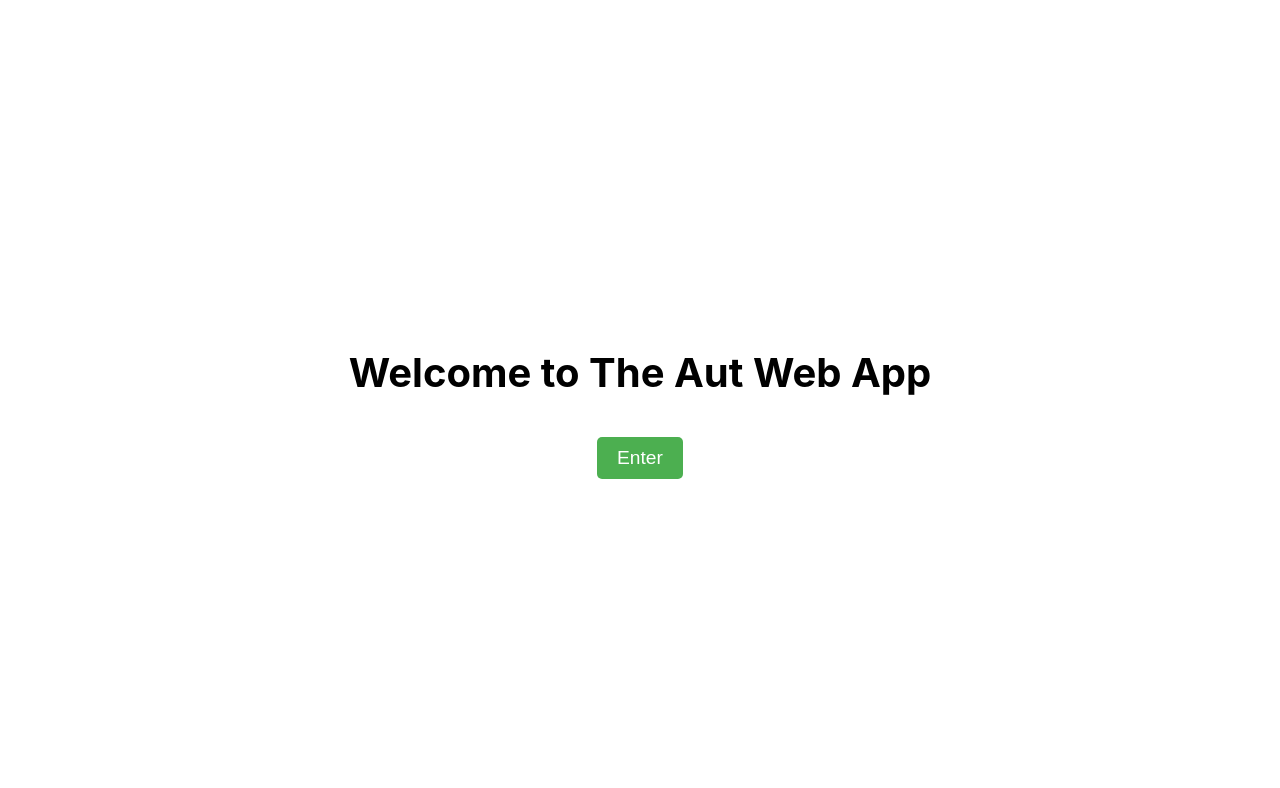
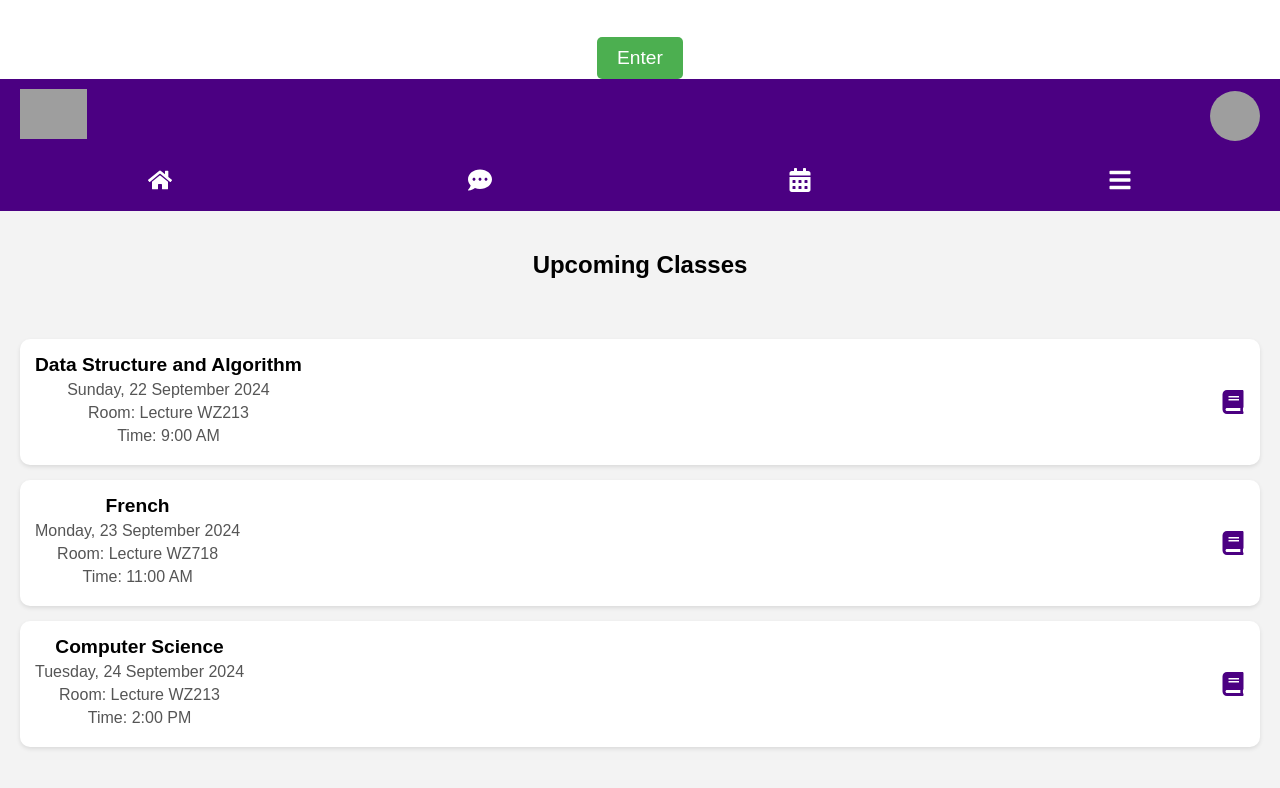
Before and after one commit to vst2213/AUT-Plus, a React (Create React App) app in the folder autplus/: page /calendar in a window 1280 px wide. Shown: the top 788 px of the page. Built offline with nearby package versions, Linux system fonts and the light colour scheme; grey boxes are pictures that could not be loaded.

Commit message:
fixed schedule icon bug
fixed schedule icon bug

```diff
--- a/autplus/src/App.js
+++ b/autplus/src/App.js
@@ -12,12 +12,18 @@ import MakeBooking from "./MakeBooking";
 import Notifications from "./Notifications";
 import Contacts from "./Contacts"; // Import Contacts
 import SubmitFeedback from "./SubmitFeedback"; // Import the new SubmitFeedback component
+import Calendar from "./Calendar"; // Import Calendar
 
 import "./App.css"; // Import custom CSS for styling
 
 function App() {
   const [isButtonClicked, setIsButtonClicked] = useState(false);
   const [bookingDetails, setBookingDetails] = useState(null);
+  const [notificationDetails, setNotificationDetails] = useState([]);
+
+  const handleSetNotificationDetails = (newNotification) => {
+    setNotificationDetails((prevNotifications) => [...prevNotifications, newNotification]);
+  };
 
   const handleButtonClick = () => {
     setIsButtonClicked(true); // Set the state to true when the button is clicked
@@ -57,6 +63,8 @@ function App() {
             path="/notifications"
             element={<Notifications bookingDetails={bookingDetails} />}
           />
+          <Route path="/calendar" element={<Calendar setNotificationDetails={handleSetNotificationDetails} />} />
+
           <Route path="/submit-feedback" element={<SubmitFeedback />} /> {/* Add route for SubmitFeedback */}
         </Routes>
       </div>
--- /dev/null
+++ b/autplus/src/Calendar.css
@@ -0,0 +1,102 @@
+
+/* General styling for the calendar container */
+.calendar-container {
+  display: flex;
+  flex-direction: column;
+  min-height: 100vh;
+  width: 100vw;
+  font-family: Arial, sans-serif;
+  background-color: #f3f3f3;
+}
+
+/* Class schedule section */
+.class-schedule {
+  padding: 20px;
+}
+
+.class-item {
+  display: flex;
+  justify-content: space-between;
+  align-items: center;
+  padding: 15px;
+  margin-bottom: 15px;
+  background-color: #fff;
+  border-radius: 10px;
+  box-shadow: 0 2px 4px rgba(0, 0, 0, 0.1);
+  position: relative; /* For positioning the popup */
+}
+
+.class-details h3 {
+  margin: 0;
+  font-size: 1.2rem;
+}
+
+.class-details p {
+  margin: 5px 0;
+  color: #555;
+}
+
+/* Style for the clickable icon */
+.class-icon {
+  color: #4b0082;
+  font-size: 24px;
+  cursor: pointer; /* Pointer cursor for clickable icon */
+}
+
+/* Popup styling */
+.popup {
+  position: absolute; /* Absolute positioning */
+  right: 10px; /* Align to the right of the class item */
+  top: 50%; /* Center vertically within the class item */
+  transform: translateY(-50%); /* Adjust position */
+  background-color: #fff;
+  border: 1px solid #ccc;
+  border-radius: 8px;
+  box-shadow: 0 2px 8px rgba(0, 0, 0, 0.2);
+  padding: 15px;
+  z-index: 100; /* High z-index to ensure it appears above other elements */
+  width: 220px; /* Set width for consistent layout */
+}
+
+.popup h4 {
+  margin: 0;
+  font-size: 1rem;
+}
+
+.popup ul {
+  list-style-type: none;
+  padding: 0;
+  margin: 0;
+}
+
+.popup li {
+  margin: 8px 0;
+  cursor: pointer; /* Pointer cursor for list items */
+  color: #4b0082; /* Slight color change for options */
+}
+
+/* Hover effect for popup items */
+.popup li:hover {
+  text-decoration: underline;
+}
+
+/* Enhanced information section within the popup */
+.enhanced-info-popup {
+  margin-top: 10px;
+  padding-top: 10px;
+  border-top: 1px solid #eee;
+  color: #333;
+  font-size: 0.9rem;
+}
+
+/* Overall enhanced info styling */
+.enhanced-info {
+  margin-top: 20px;
+  padding: 15px;
+  background-color: #fafafa;
+  border: 1px solid #ddd;
+  border-radius: 8px;
+  box-shadow: 0 2px 4px rgba(0, 0, 0, 0.1);
+  font-size: 1rem;
+  color: #333;
+}
--- /dev/null
+++ b/autplus/src/Calendar.js
@@ -0,0 +1,145 @@
+import React, { useState, useEffect, useRef } from "react";
+import "./Calendar.css";
+import { Link } from "react-router-dom";
+import { FaHome, FaCommentDots, FaBars, FaBook, FaCalendarAlt } from "react-icons/fa"; // FaCalendarAlt 추가
+
+const Calendar = ({ setNotificationDetails }) => {
+  // Sample data for upcoming classes
+  const [upcomingClasses, setUpcomingClasses] = useState([
+    {
+      name: "Data Structure and Algorithm",
+      room: "Lecture WZ213",
+      time: "9:00 AM",
+      day: "Sunday",
+      date: "22",
+      month: "September",
+      year: "2024",
+      details: "This course focuses on advanced algorithms and their applications."
+    },
+    {
+      name: "French",
+      room: "Lecture WZ718",
+      time: "11:00 AM",
+      day: "Monday",
+      date: "23",
+      month: "September",
+      year: "2024",
+      details: "Learn basic French communication skills in this course."
+    },
+    {
+      name: "Computer Science",
+      room: "Lecture WZ213",
+      time: "2:00 PM",
+      day: "Tuesday",
+      date: "24",
+      month: "September",
+      year: "2024",
+      details: "Introduction to computer science concepts and programming."
+    },
+  ]);
+
+  const [activeClassIndex, setActiveClassIndex] = useState(null);
+  const [enhancedInfo, setEnhancedInfo] = useState(null);
+  const popupRef = useRef(null);
+
+  useEffect(() => {
+    const handleClickOutside = (event) => {
+      if (popupRef.current && !popupRef.current.contains(event.target)) {
+        setActiveClassIndex(null);
+        setEnhancedInfo(null);
+      }
+    };
+
+    document.addEventListener("mousedown", handleClickOutside);
+
+    return () => {
+      document.removeEventListener("mousedown", handleClickOutside);
+    };
+  }, []);
+
+  const togglePopup = (index) => {
+    if (activeClassIndex === index) {
+      setActiveClassIndex(null);
+      setEnhancedInfo(null);
+    } else {
+      setActiveClassIndex(index);
+      setEnhancedInfo(null);
+    }
+  };
+
+  const handleEnhancedInfo = (classItem) => {
+    setEnhancedInfo(classItem.details);
+  };
+
+  const handleSetNotification = (classItem) => {
+    const notification = {
+      name: classItem.name,
+      date: `${classItem.day}, ${classItem.date} ${classItem.month} ${classItem.year}`,
+    };
+    setNotificationDetails(notification); // 알림 추가
+  };
+
+  return (
+    <div className="calendar-container">
+      {/* Header */}
+      <div className="header">
+        <div className="left-header">
+          <img src="path/to/aut-logo.png" alt="AUT Logo" className="logo" />
+        </div>
+        <div className="right-header">
+          <img src="path/to/profile-pic.png" alt="Profile" className="profile-pic" />
+        </div>
+      </div>
+
+      {/* Top Navigation Bar */}
+      <div className="top-nav">
+        <Link to="/Home">
+          <FaHome className="nav-icon" />
+        </Link>
+        <Link to="/community">
+          <FaCommentDots className="nav-icon" />
+        </Link>
+        <Link to="/calendar">
+          <FaCalendarAlt className="nav-icon" /> {/* Calendar 아이콘 추가 */}
+        </Link>
+        <FaBars className="nav-icon" />
+      </div>
+
+      <h2>Upcoming Classes</h2>
+      <div className="class-schedule">
+        {upcomingClasses.map((classItem, index) => (
+          <div key={index} className="class-item">
+            <div className="class-details">
+              <h3>{classItem.name}</h3>
+              <p>{classItem.day}, {classItem.date} {classItem.month} {classItem.year}</p>
+              <p>Room: {classItem.room}</p>
+              <p>Time: {classItem.time}</p>
+            </div>
+            <FaBook className="class-icon" onClick={() => togglePopup(index)} />
+            {activeClassIndex === index && (
+              <div className="popup" ref={popupRef}>
+                {!enhancedInfo ? (
+                  <>
+                    <h4>Options</h4>
+                    <ul>
+                      <li>Navigate</li>
+                      <li onClick={() => handleEnhancedInfo(classItem)}>Enhanced Information</li>
+                      <li onClick={() => handleSetNotification(classItem)}>Set Notification</li>
+                    </ul>
+                  </>
+                ) : (
+                  <div className="enhanced-info-popup">
+                    <h4>Class Details</h4>
+                    <p>{enhancedInfo}</p>
+                  </div>
+                )}
+              </div>
+            )}
+          </div>
+        ))}
+      </div>
+    </div>
+  );
+};
+
+export default Calendar;
```
